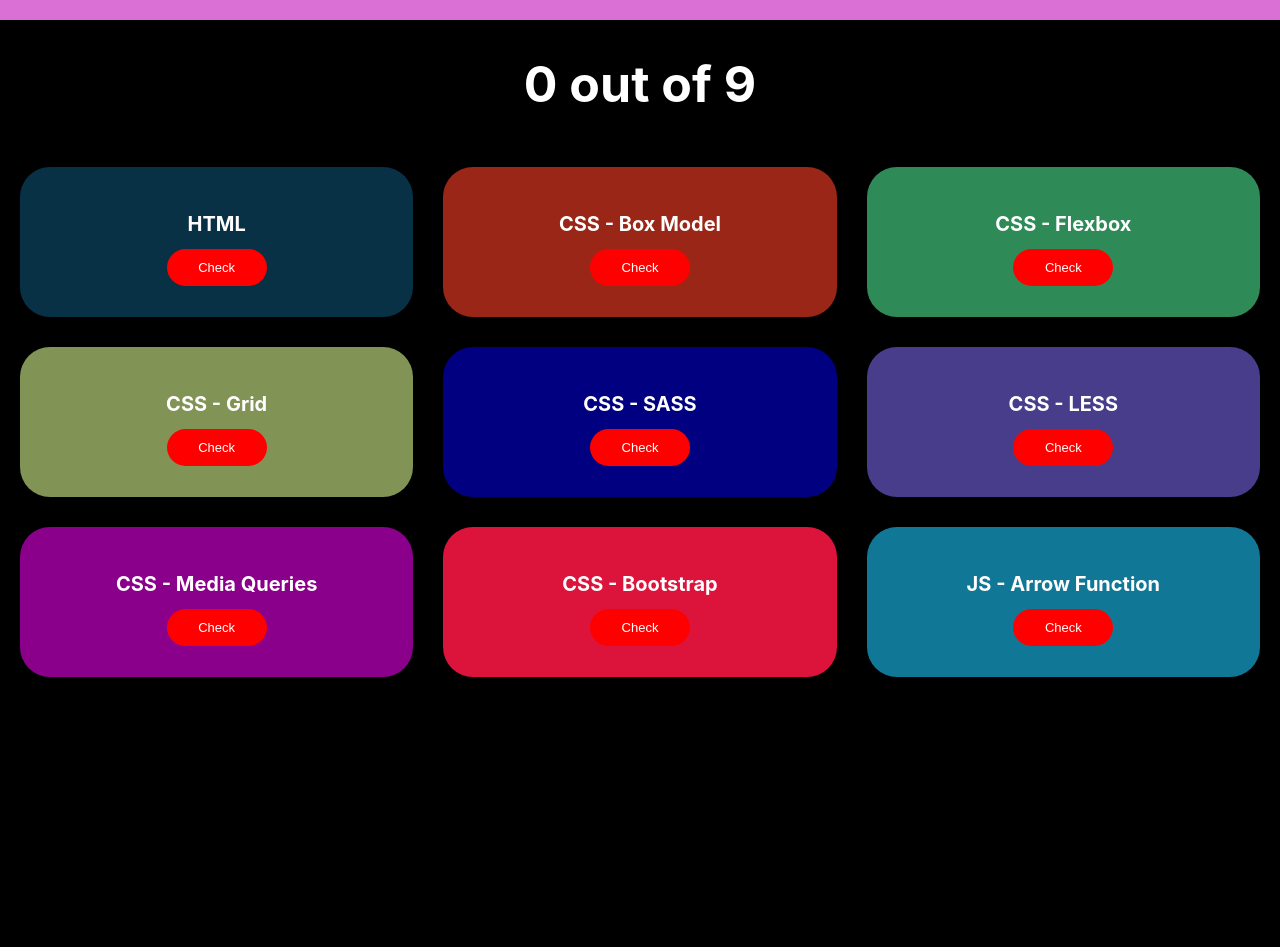
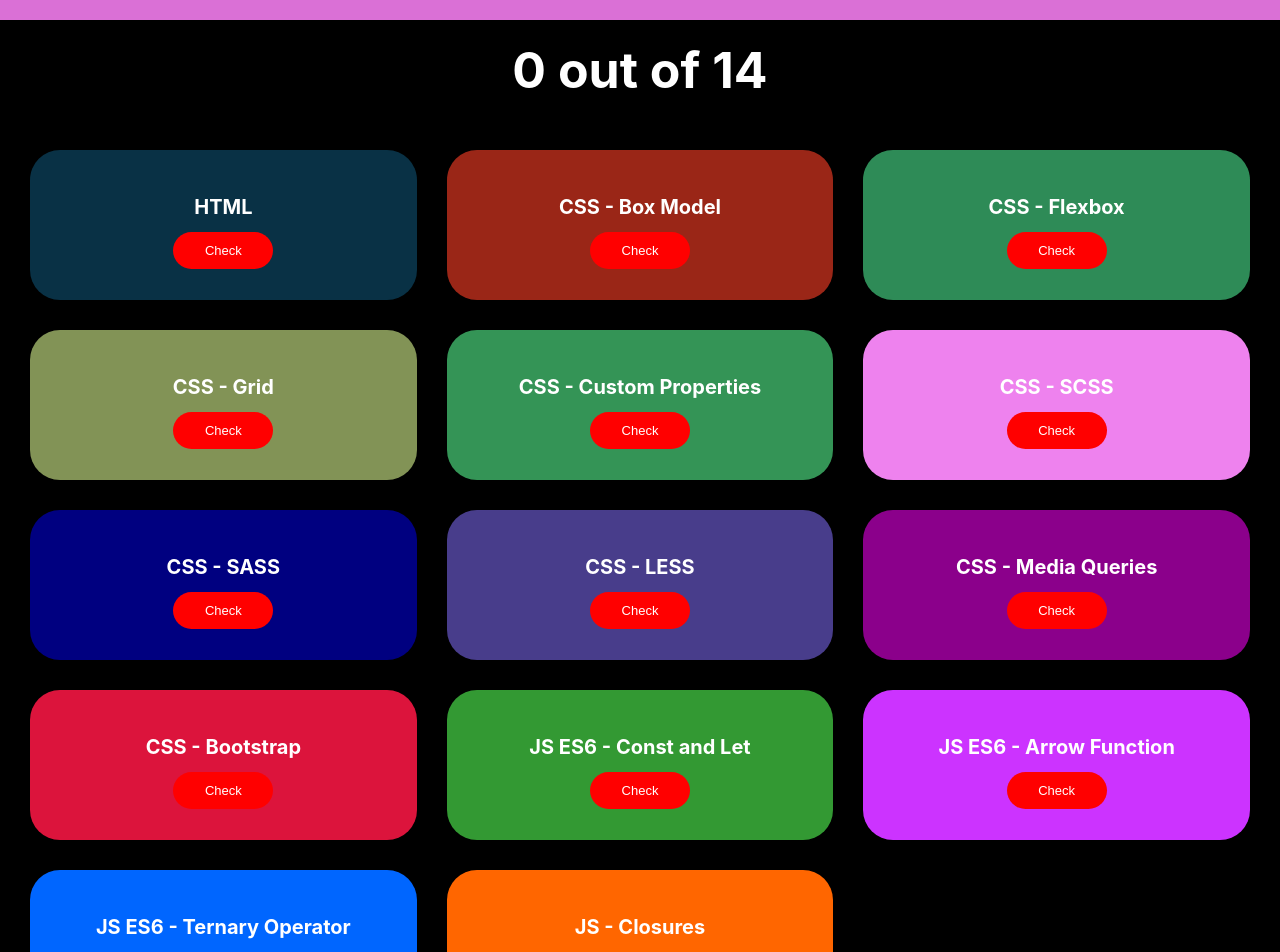
Before and after one commit to danielcarlman/skillcalculator, a React (Create React App) app: page / in a window 1280 px wide. Shown: the part 80-1032 px from the top of the page. Built offline with nearby package versions, Linux system fonts and the light colour scheme.

Commit message:
Created a sticky bar containing a dynamic current count

```diff
--- a/src/App.js
+++ b/src/App.js
@@ -26,6 +26,16 @@
     color: '#829356',
   },
   {
+    id: 'csscustomproperties',
+    title: 'CSS - Custom Properties',
+    color: '#349456',
+  },
+  {
+    id: 'cssscss',
+    title: 'CSS - SCSS',
+    color: 'violet',
+  },
+  {
     id: 'csssass',
     title: 'CSS - SASS',
     color: 'navy',
@@ -46,9 +56,24 @@
     color: 'crimson',
   },
   {
+    id: 'javascriptconstandlet',
+    title: 'JS ES6 - Const and Let',
+    color: '#339933',
+  },
+  {
     id: 'javascriptarrowfunction',
-    title: 'JS - Arrow Function',
-    color: '#107896',
+    title: 'JS ES6 - Arrow Function',
+    color: '#cc33ff',
+  },
+  {
+    id: 'javascriptternary',
+    title: 'JS ES6 - Ternary Operator',
+    color: '#0066ff',
+  },
+  {
+    id: 'javascriptclosures',
+    title: 'JS - Closures',
+    color: '#ff6600',
   },
 ];
 
@@ -99,7 +124,11 @@
     return (
       <C.Container>
         <Navbar />
-        <C.Counter>{this.state.count} out of 9</C.Counter>
+        <C.CounterContainer>
+          <C.Counter>
+            {this.state.count} out of {skills.length}
+          </C.Counter>
+        </C.CounterContainer>
         <C.BoxContainer>{this.renderSkills()}</C.BoxContainer>
       </C.Container>
     );
--- a/src/styles.js
+++ b/src/styles.js
@@ -8,21 +8,32 @@
   color: white;
   min-width: 350px;
 `;
+const CounterContainer = styled.div`
+  display: flex;
+  justify-content: center;
+  align-items: center;
+  top: 0;
+  width: 100%;
+  height: 100px;
+  position: sticky;
+  background: rgb(0, 0, 0, 0.75);
+`;
 
 const Counter = styled.h1`
   color: white;
   font-size: 5rem;
   font-weight: 700;
+  opacity: 1;
 `;
 
 const BoxContainer = styled.div`
   display: grid;
-  grid-template-rows: repeat(3, 150px);
+  grid-template-rows: repeat(7, 150px);
   grid-template-columns: repeat(3, 1fr);
   grid-gap: 30px;
   width: 100%;
-  height: 100vh;
-  padding: 20px 20px;
+  height: 100%;
+  padding: 30px 30px;
 `;
 
 const Box = styled.div`
@@ -34,4 +45,4 @@
   border-radius: 30px;
 `;
 
-export { Container, Counter, BoxContainer, Box };
+export { Container, CounterContainer, Counter, BoxContainer, Box };
```
